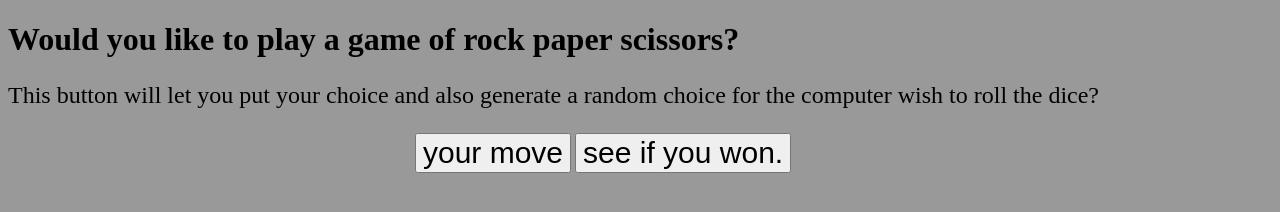
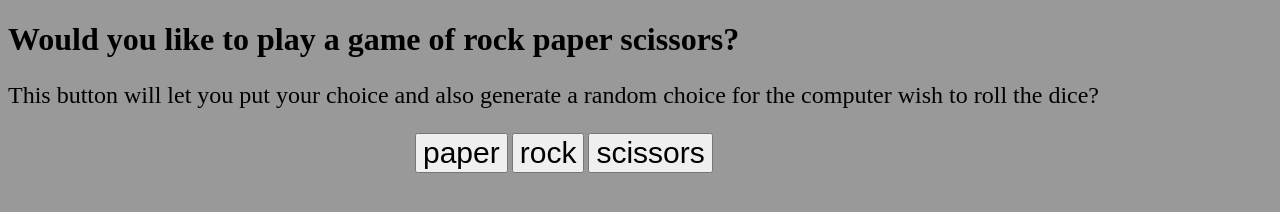
Before and after one commit to dereksmtux/rock-paper-scissors-web-app, a plain HTML site: page index.html in a window 1280 px wide. Drawn offline with Linux system fonts and the light colour scheme.

Commit message:
Add files via upload

```diff
--- a/game.js
+++ b/game.js
@@ -3,8 +3,10 @@ var computerChoice = 0;
 var winner = " ";
 
 //function for the your move button
-function yourMove (){
-     userChoice = prompt("Do you choose rock, paper or scissors?");
+function yourMove (x){
+     userChoice = x;
+
+     compare(userChoice, computerChoice);
 
 
 }
--- a/index.html
+++ b/index.html
@@ -8,8 +8,9 @@
 <h1>Would you like to play a game of rock paper scissors?</h1>
 <p>This button will let you put your choice and also generate a random choice for the computer wish to roll the dice?</p>
 <div id="buttons">
-	<button type="button" onclick= "yourMove()" >your move</button>
-	<button type="button" onclick="compare(userChoice, computerChoice)">see if you won.</button>
+	<button type="button" onclick= "yourMove('paper')" >paper</button>
+	<button type="button" onclick="yourMove('rock')">rock</button>
+	<button type="button" onclick="yourMove('scissors')">scissors</button>
 </div>
 <p id="result"></p>
 <div id="trophy"><img id="prize" style="display: none;" src="tie.png"></div>
```
